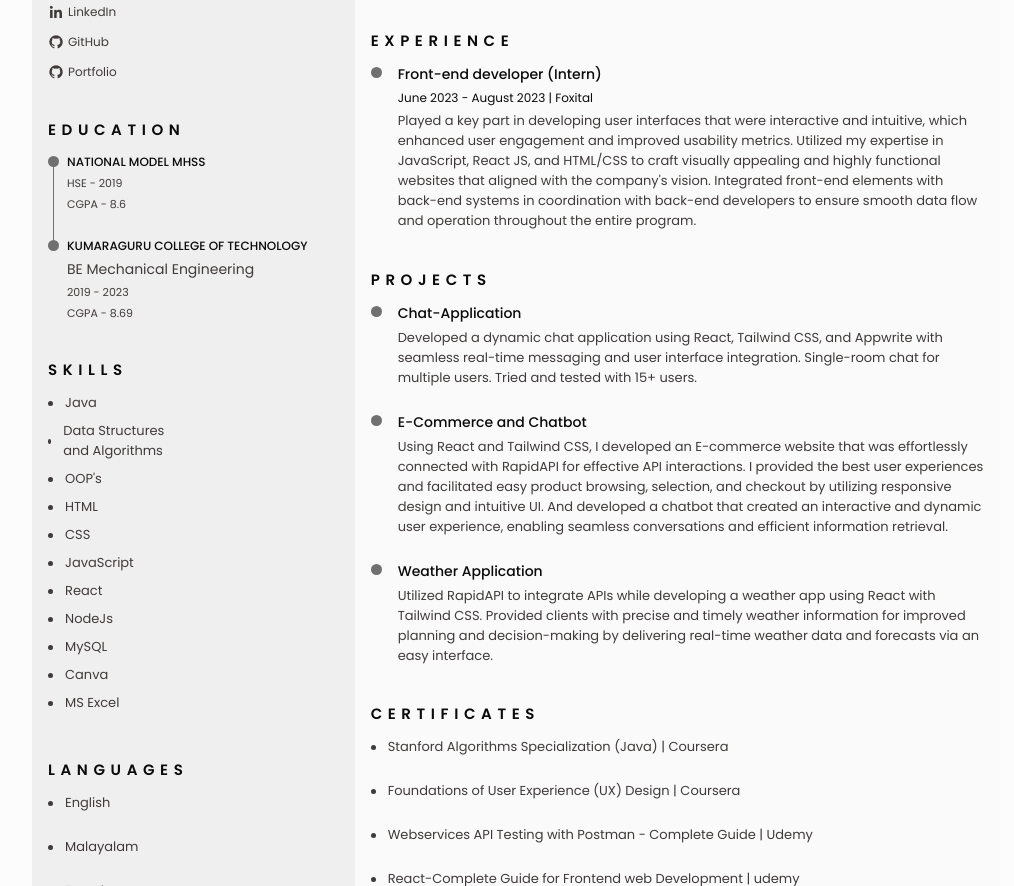
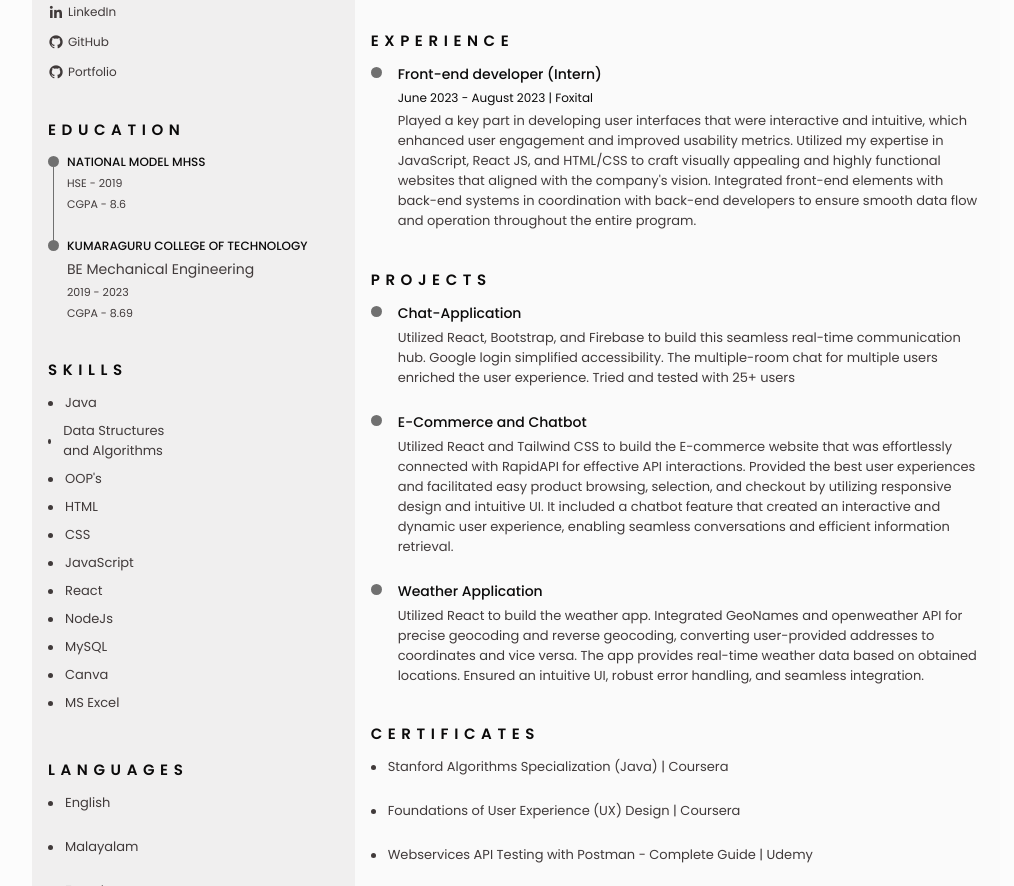
Before and after one commit to Hrithik0216/Resume., a plain HTML site: page index.html in a window 1280 px wide. Shown: the part 315-1201 px from the top of the page, without its empty margins (124-1138 px from the left). Drawn offline with nearby package versions, Linux system fonts and the light colour scheme.

Commit message:
Added data to projects

```diff
--- a/index.html
+++ b/index.html
@@ -11,7 +11,7 @@
 </head>
 
 
-<body class ="scale-cv">
+<body class="scale-cv">
     <!--Header-->
     <!--<header class="l-header" id="header">
         <nav class="nav bd-container">
@@ -282,9 +282,9 @@
                             <div class="experience__data bd-grid">
                                 <h3 class="experience__title">Chat-Application </h3>
                                 <p class="experience__description">
-                                    Developed a dynamic chat application using React, Tailwind CSS, and Appwrite with
-                                    seamless real-time messaging and user interface integration. Single-room chat for
-                                    multiple users. Tried and tested with 15+ users.
+                                    Utilized React, Bootstrap, and Firebase to build this seamless real-time
+                                    communication hub. Google login simplified accessibility. The multiple-room chat for
+                                    multiple users enriched the user experience. Tried and tested with 25+ users
                                 </p>
                                 <br>
                             </div>
@@ -299,13 +299,12 @@
                             <div class="experience__data bd-grid">
                                 <h3 class="experience__title">E-Commerce and Chatbot</h3>
                                 <p class="experience__description">
-                                    Using React and Tailwind CSS, I developed an E-commerce website that was
-                                    effortlessly connected with RapidAPI for effective API interactions. I provided the
+                                    Utilized React and Tailwind CSS to build the E-commerce website that was
+                                    effortlessly connected with RapidAPI for effective API interactions. Provided the
                                     best user experiences and facilitated easy product browsing, selection, and checkout
-                                    by utilizing responsive design and intuitive UI. And developed a chatbot that
-                                    created
-                                    an interactive and dynamic user experience, enabling seamless conversations and
-                                    efficient information retrieval.
+                                    by utilizing responsive design and intuitive UI. It included a chatbot feature that
+                                    created an interactive and dynamic user experience, enabling seamless conversations
+                                    and efficient information retrieval.
                                 </p>
                                 <br>
                             </div>
@@ -321,10 +320,11 @@
                                 <h3 class="experience__title">Weather Application</h3>
 
                                 <p class="experience__description">
-                                    Utilized RapidAPI to integrate APIs while developing a weather app using React with
-                                    Tailwind CSS. Provided clients with precise and timely weather information for
-                                    improved planning and decision-making by delivering real-time weather data and
-                                    forecasts via an easy interface.
+                                    Utilized React to build the weather app. Integrated GeoNames and openweather API for
+                                    precise geocoding and reverse geocoding, converting user-provided addresses to
+                                    coordinates and vice versa. The app provides real-time weather data based on
+                                    obtained locations. Ensured an intuitive UI, robust error handling, and seamless
+                                    integration.
                                 </p>
                             </div>
                         </div>
```
